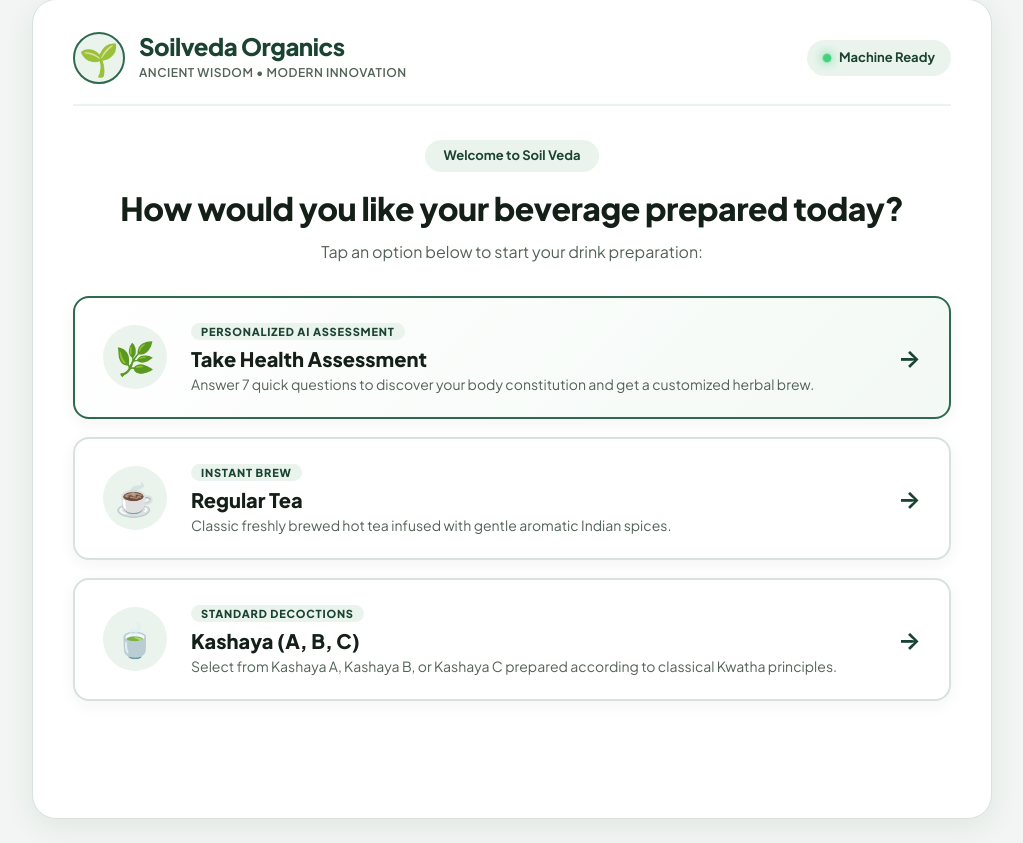
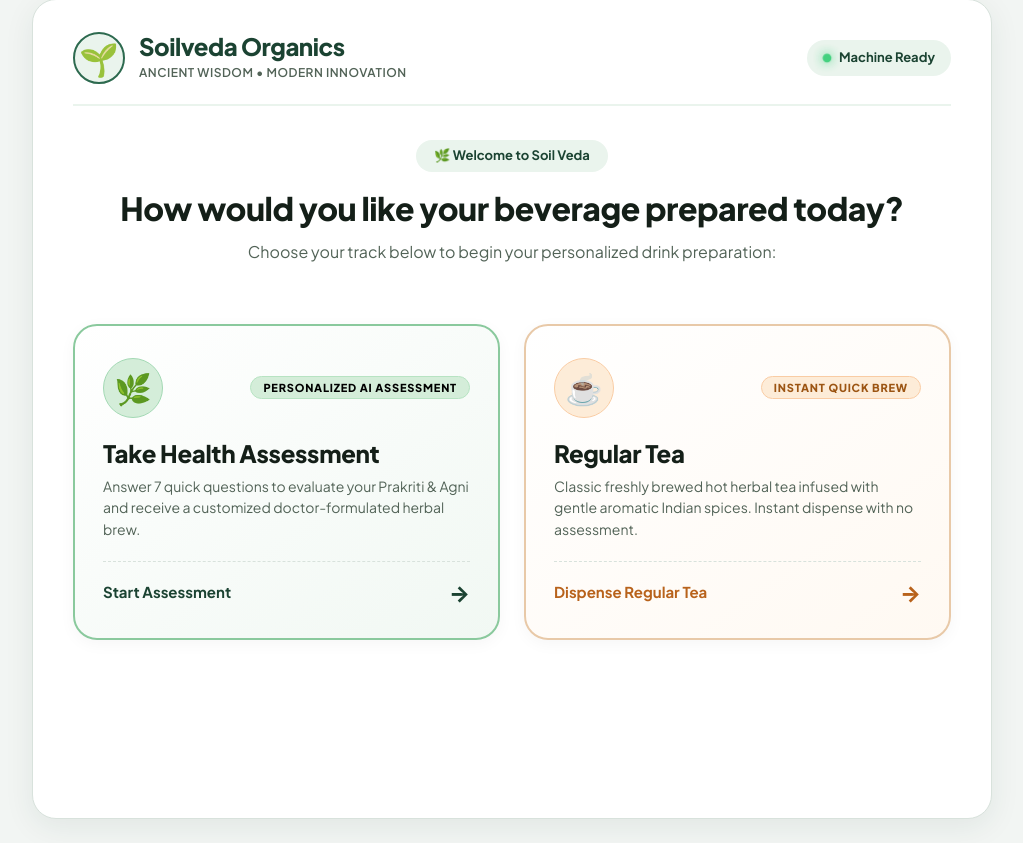
Before and after one commit to TheDhruv06/vending_machine, a Flask app: page / in a window 1280 px wide. Shown: the part 25-868 px from the top of the page, without its empty margins (128-1151 px from the left). Run offline with Flask 3, Linux system fonts and the light colour scheme; some web fonts are replaced.

Commit message:
Update welcome screen to 2 sideways options, add No Issue symptom with constitutional maintenance logic, and render question options sideways

```diff
--- a/static/app.js
+++ b/static/app.js
@@ -503,7 +503,7 @@ async function submitAssessment() {
     // Verify a symptom is chosen
     const symRadio = document.querySelector('input[name="symptom_choice"]:checked');
     if (!symRadio) {
-        alert("Please tap a symptom to choose your health focus.");
+        alert("Please tap your health focus or select 'No Issues / I'm Feeling Fine'.");
         return;
     }
     const selectedSymptom = symRadio.value;
--- a/static/style.css
+++ b/static/style.css
@@ -251,63 +251,96 @@ body {
 }
 
 .welcome-options-grid {
-    display: flex;
-    flex-direction: column;
-    gap: 18px;
-    margin-bottom: 20px;
+    display: grid;
+    grid-template-columns: 1fr 1fr;
+    gap: 24px;
+    margin: 28px 0 24px 0;
+}
+
+@media (max-width: 768px) {
+    .welcome-options-grid {
+        grid-template-columns: 1fr;
+        gap: 16px;
+    }
 }
 
 .kiosk-choice-card {
     display: flex;
-    align-items: center;
-    gap: 24px;
+    flex-direction: column;
+    justify-content: space-between;
+    align-items: stretch;
     background: #ffffff;
     border: 2px solid var(--border-soft);
-    border-radius: var(--radius-md);
-    padding: 24px 28px;
+    border-radius: var(--radius-lg);
+    padding: 32px 28px;
     cursor: pointer;
     text-align: left;
-    transition: all 0.22s ease;
-    box-shadow: var(--shadow-soft);
+    transition: all 0.25s cubic-bezier(0.4, 0, 0.2, 1);
+    box-shadow: 0 4px 16px rgba(0, 0, 0, 0.04);
     font-family: inherit;
     position: relative;
     overflow: hidden;
+    min-height: 270px;
+    gap: 20px;
 }
 
 .kiosk-choice-card:hover {
     border-color: var(--primary-light);
-    transform: translateY(-2px);
-    box-shadow: var(--shadow-hover);
-    background: #fafdfb;
+    transform: translateY(-4px);
+    box-shadow: 0 12px 28px rgba(34, 112, 62, 0.12);
 }
 
 .kiosk-choice-card.primary-choice {
-    background: linear-gradient(135deg, #ffffff 0%, #f3f9f5 100%);
-    border-color: var(--primary-light);
+    background: linear-gradient(145deg, #ffffff 0%, #f1f8f3 100%);
+    border-color: #8ac99d;
     border-width: 2.5px;
 }
 
 .kiosk-choice-card.primary-choice:hover {
-    background: linear-gradient(135deg, #ffffff 0%, #eaf5ee 100%);
+    border-color: var(--primary);
+    background: linear-gradient(145deg, #ffffff 0%, #e6f4ea 100%);
+}
+
+.kiosk-choice-card.regular-tea-choice {
+    background: linear-gradient(145deg, #ffffff 0%, #fff9f2 100%);
+    border-color: #e8c9a8;
+    border-width: 2.5px;
+}
+
+.kiosk-choice-card.regular-tea-choice:hover {
+    border-color: #c77b31;
+    background: linear-gradient(145deg, #ffffff 0%, #fef3e3 100%);
+}
+
+.choice-top-row {
+    display: flex;
+    align-items: center;
+    justify-content: space-between;
+    width: 100%;
 }
 
 .choice-icon-wrap {
-    width: 64px;
-    height: 64px;
+    width: 60px;
+    height: 60px;
     border-radius: 50%;
-    background: var(--primary-soft);
     display: flex;
     align-items: center;
     justify-content: center;
     flex-shrink: 0;
 }
 
-.choice-icon {
-    font-size: 32px;
+.choice-icon-wrap.emerald-icon-wrap {
+    background: #d4edd9;
+    border: 1.5px solid #a3d9b4;
 }
 
-.choice-text {
-    flex: 1;
+.choice-icon-wrap.amber-icon-wrap {
+    background: #fdecd8;
+    border: 1.5px solid #f9cca4;
+}
+
+.choice-icon {
+    font-size: 30px;
 }
 
 .choice-tag {
@@ -315,35 +348,68 @@ body {
     font-weight: 800;
     text-transform: uppercase;
     letter-spacing: 0.8px;
-    color: var(--primary);
-    background: var(--primary-soft);
-    padding: 2px 10px;
+    padding: 4px 12px;
     border-radius: var(--radius-full);
-    display: inline-block;
-    margin-bottom: 6px;
 }
 
-.choice-text h3 {
-    font-size: 20px;
+.choice-tag.emerald-tag {
+    color: var(--primary-dark);
+    background: #d4edd9;
+    border: 1px solid #b7e3c2;
+}
+
+.choice-tag.amber-tag {
+    color: #9c5513;
+    background: #fdecd8;
+    border: 1px solid #f9cca4;
+}
+
+.choice-body h3 {
+    font-size: 24px;
     font-weight: 800;
     color: var(--text-main);
-    margin-bottom: 4px;
+    margin-bottom: 8px;
+    letter-spacing: -0.3px;
 }
 
-.choice-text p {
+.choice-body p {
     font-size: 14px;
+    line-height: 1.55;
     color: var(--text-muted);
 }
 
+.choice-cta-row {
+    display: flex;
+    align-items: center;
+    justify-content: space-between;
+    padding-top: 16px;
+    border-top: 1px dashed var(--border-soft);
+    margin-top: auto;
+}
+
+.choice-cta-text {
+    font-size: 15px;
+    font-weight: 700;
+    color: var(--primary);
+}
+
+.regular-tea-choice .choice-cta-text {
+    color: #b8621b;
+}
+
 .choice-arrow {
-    font-size: 24px;
-    font-weight: 700;
+    font-size: 22px;
+    font-weight: 800;
     color: var(--primary);
     transition: transform 0.2s ease;
 }
 
+.regular-tea-choice .choice-arrow {
+    color: #b8621b;
+}
+
 .kiosk-choice-card:hover .choice-arrow {
-    transform: translateX(4px);
+    transform: translateX(6px);
 }
 
 /* ==========================================================================
--- a/templates/index.html
+++ b/templates/index.html
@@ -32,53 +32,50 @@
         </header>
 
         <!-- ================================================================= -->
-        <!-- SCREEN 1: WELCOME SCREEN (3 PRIMARY BUTTONS)                      -->
+        <!-- SCREEN 1: WELCOME SCREEN (2 PRIMARY SIDEWAYS BUTTONS)              -->
         <!-- ================================================================= -->
         <section id="screen-welcome" class="screen active">
             <div class="welcome-hero">
-                <span class="hero-badge">Welcome to Soil Veda</span>
+                <span class="hero-badge">🌿 Welcome to Soil Veda</span>
                 <h2 class="hero-heading">How would you like your beverage prepared today?</h2>
-                <p class="hero-subtext">Tap an option below to start your drink preparation:</p>
+                <p class="hero-subtext">Choose your track below to begin your personalized drink preparation:</p>
             </div>
 
-            <div class="welcome-options-grid">
+            <div class="welcome-options-grid sideways-grid">
                 <!-- OPTION 1: TAKE ASSESSMENT -->
                 <button type="button" class="kiosk-choice-card primary-choice" onclick="startAssessment()">
-                    <div class="choice-icon-wrap">
-                        <span class="choice-icon">🌿</span>
+                    <div class="choice-top-row">
+                        <div class="choice-icon-wrap emerald-icon-wrap">
+                            <span class="choice-icon">🌿</span>
+                        </div>
+                        <span class="choice-tag emerald-tag">Personalized AI Assessment</span>
                     </div>
-                    <div class="choice-text">
-                        <span class="choice-tag">Personalized AI Assessment</span>
+                    <div class="choice-body">
                         <h3>Take Health Assessment</h3>
-                        <p>Answer 7 quick questions to discover your body constitution and get a customized herbal brew.</p>
+                        <p>Answer 7 quick questions to evaluate your Prakriti & Agni and receive a customized doctor-formulated herbal brew.</p>
                     </div>
-                    <div class="choice-arrow">&rarr;</div>
+                    <div class="choice-cta-row">
+                        <span class="choice-cta-text">Start Assessment</span>
+                        <span class="choice-arrow">&rarr;</span>
+                    </div>
                 </button>
 
                 <!-- OPTION 2: REGULAR TEA -->
-                <button type="button" class="kiosk-choice-card" onclick="startDirectDispense('Regular Tea', 'Classic Fresh Brewed Tea', 'Freshly brewed hot chai with ginger & cardamom.')">
-                    <div class="choice-icon-wrap">
-                        <span class="choice-icon">☕</span>
+                <button type="button" class="kiosk-choice-card regular-tea-choice" onclick="startDirectDispense('Regular Tea', 'Classic Fresh Brewed Tea', 'Freshly brewed hot chai with ginger & cardamom.')">
+                    <div class="choice-top-row">
+                        <div class="choice-icon-wrap amber-icon-wrap">
+                            <span class="choice-icon">☕</span>
+                        </div>
+                        <span class="choice-tag amber-tag">Instant Quick Brew</span>
                     </div>
-                    <div class="choice-text">
-                        <span class="choice-tag">Instant Brew</span>
+                    <div class="choice-body">
                         <h3>Regular Tea</h3>
-                        <p>Classic freshly brewed hot tea infused with gentle aromatic Indian spices.</p>
+                        <p>Classic freshly brewed hot herbal tea infused with gentle aromatic Indian spices. Instant dispense with no assessment.</p>
                     </div>
-                    <div class="choice-arrow">&rarr;</div>
-                </button>
-
-                <!-- OPTION 3: KASHAYA (OPENS KASHAYA A, B, C SELECTION) -->
-                <button type="button" class="kiosk-choice-card" onclick="openKashayaMenu()">
-                    <div class="choice-icon-wrap">
-                        <span class="choice-icon">🍵</span>
+                    <div class="choice-cta-row">
+                        <span class="choice-cta-text">Dispense Regular Tea</span>
+                        <span class="choice-arrow">&rarr;</span>
                     </div>
-                    <div class="choice-text">
-                        <span class="choice-tag">Standard Decoctions</span>
-                        <h3>Kashaya (A, B, C)</h3>
-                        <p>Select from Kashaya A, Kashaya B, or Kashaya C prepared according to classical Kwatha principles.</p>
-                    </div>
-                    <div class="choice-arrow">&rarr;</div>
                 </button>
             </div>
         </section>
@@ -232,6 +229,27 @@
             </div>
 
             <div class="symptom-deck">
+                <!-- 0. GENERAL WELLNESS & SWASTHYA (NO ACUTE ISSUES) -->
+                <div class="symptom-group-card wellness-card-highlight">
+                    <div class="group-title">
+                        <span class="group-icon">🌿</span>
+                        <span>General Wellness & Balance</span>
+                        <span class="wellness-subtag">✨ Daily Health Maintenance</span>
+                    </div>
+                    <div class="symptom-chip-grid single-wellness-grid">
+                        <label class="symptom-chip wellness-chip">
+                            <input type="radio" name="symptom_choice" value="No Issue / I am Fine">
+                            <span class="chip-content wellness-content">
+                                <span class="wellness-icon">✨</span>
+                                <span class="wellness-texts">
+                                    <strong class="wellness-main">No Issues / I'm Feeling Fine</strong>
+                                    <span class="wellness-desc">No acute aches or digestive discomfort — formulate a daily balancing herbal tonic tailored to my natural Prakriti & Agni</span>
+                                </span>
+                            </span>
+                        </label>
+                    </div>
+                </div>
+
                 <!-- STOMACH / DIGESTION -->
                 <div class="symptom-group-card">
                     <div class="group-title">
```
Also changed, not shown: other parts of static/style.css (+109 -14 lines), ayurveda_77_decision_matrix.csv (+7 -0 lines), ayurveda_84_decision_matrix.csv (added, +85 -0 lines), ayurveda_engine.py (+80 -7 lines), generate_permutations_dataset.py (+26 -11 lines), retrain_from_excel.py (+10 -3 lines), 2 other files.
